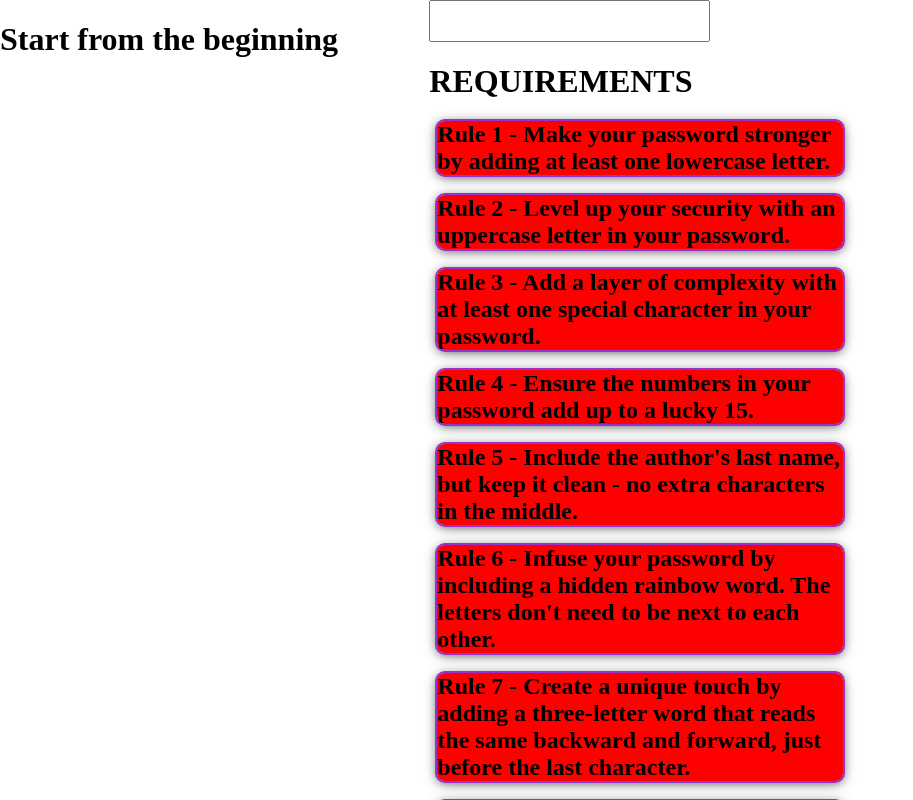
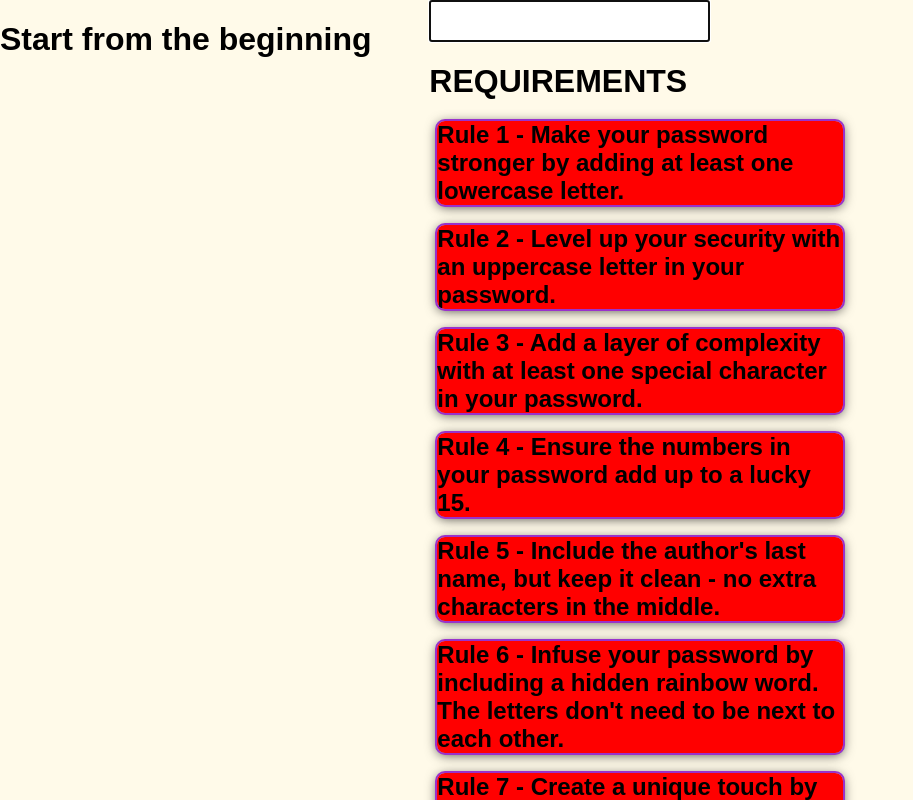
Before and after one commit to DrTevzadze/find_password, a React (Vite) app: page / in a window 1280 px wide. Shown: the top 800 px of the page, without its empty margins (0-913 px from the left). Built offline with nearby package versions, Linux system fonts and the light colour scheme.

Commit message:
upon the start, make the input focused

```diff
--- a/src/App.css
+++ b/src/App.css
@@ -5,6 +5,7 @@
 body {
   margin: 0;
   padding: 0;
+  font-family: Arial, Helvetica, sans-serif;
 }
 
 .grid-container {
@@ -12,7 +13,7 @@ body {
   grid-template-columns: 1fr 1fr 1fr;
   gap: 0.5rem;
   box-sizing: border-box;
-  background-color: #fff; /* Change the color of the gap */
+  background-color: var(--background-color); /* Change the color of the gap */
   height: 100vh;
 }
 
--- a/src/components/PasswordSection.jsx
+++ b/src/components/PasswordSection.jsx
@@ -1,10 +1,20 @@
 /* eslint-disable react/prop-types */
+import { useRef, useEffect } from "react";
 
 function PasswordSection({ text, change }) {
+
+  const contentEditable = useRef(null);
+
+  useEffect(() => {
+    contentEditable.current.focus();
+  }, []);
+
+
   return (
     <div className="pass-section">
       <label htmlFor="passwordInput"></label>
       <input
+      ref={contentEditable}
         type="text"
         onChange={change}
         onInput={(e) =>
```
